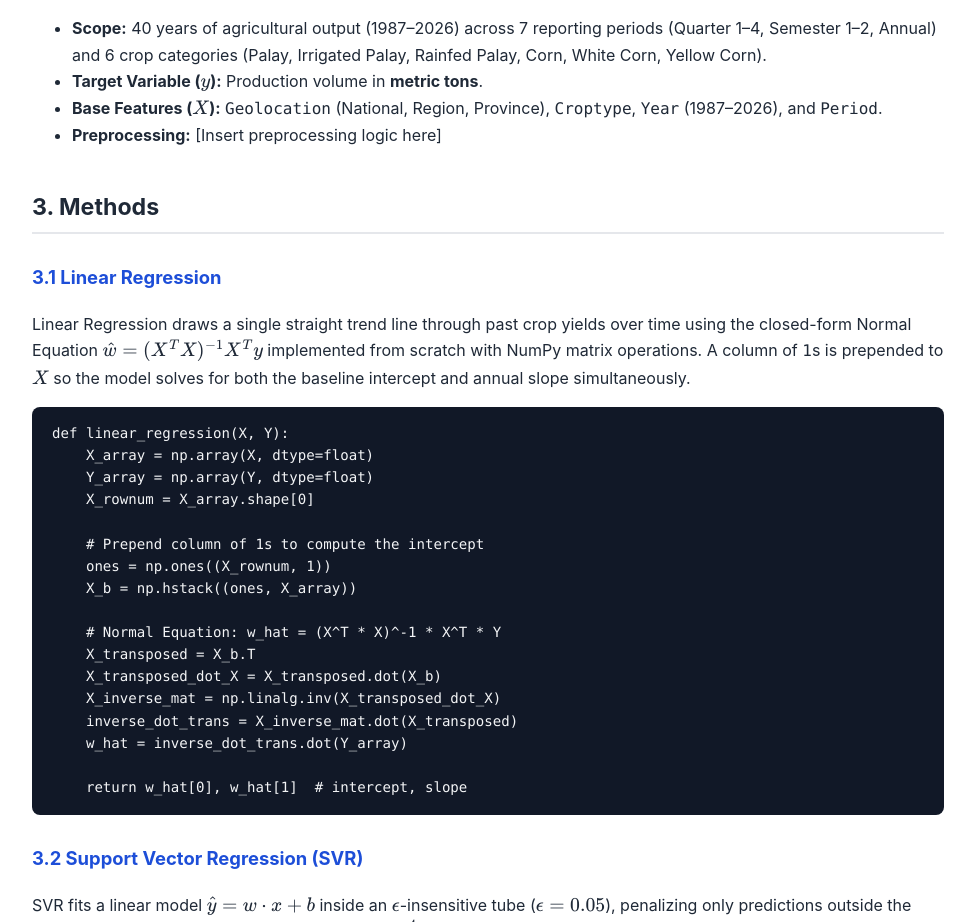
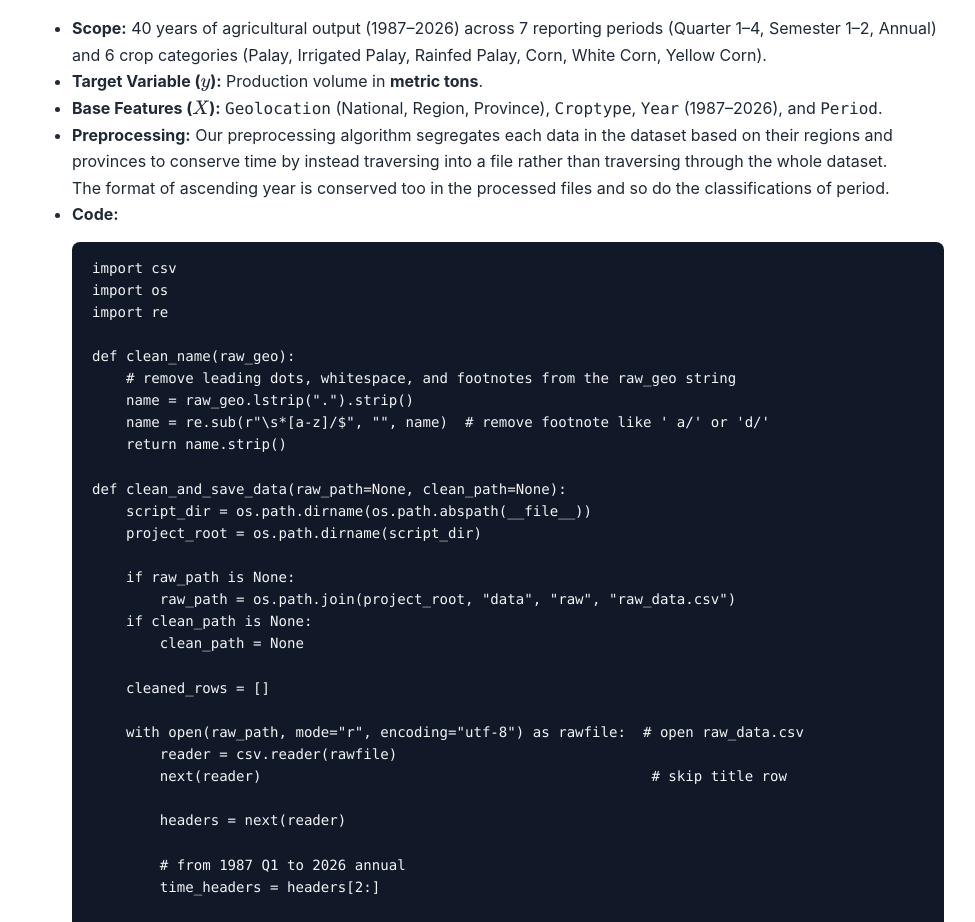
Before and after one commit to mgfortunato-UPLB/CMSC-170-Project--Fortunato-Tuazon-Meru-, a plain HTML site: page index.html in a window 1280 px wide. Shown: the part 1100-2022 px from the top of the page, without its empty margins (152-1127 px from the left). Drawn offline with nearby package versions, Linux system fonts and the light colour scheme.

Commit message:
Added preprocessing code block

```diff
--- a/index.html
+++ b/index.html
@@ -160,7 +160,97 @@
         <li><strong>Scope:</strong> 40 years of agricultural output (1987–2026) across 7 reporting periods (Quarter 1–4, Semester 1–2, Annual) and 6 crop categories (Palay, Irrigated Palay, Rainfed Palay, Corn, White Corn, Yellow Corn).</li>
         <li><strong>Target Variable (\(y\)):</strong> Production volume in <strong>metric tons</strong>.</li>
         <li><strong>Base Features (\(X\)):</strong> <code>Geolocation</code> (National, Region, Province), <code>Croptype</code>, <code>Year</code> (1987–2026), and <code>Period</code>.</li>
-        <li><strong>Preprocessing:</strong> [Insert preprocessing logic here] </li>
+        <li><strong>Preprocessing:</strong> Our preprocessing algorithm segregates each data in the dataset based on their regions and provinces to conserve time by instead traversing into a file rather than traversing through the whole dataset. <br> The format of ascending year is conserved too in the processed files and so do the classifications of period.
+        <li>
+  <strong>Code:</strong>
+  <pre><code>import csv
+import os
+import re
+
+def clean_name(raw_geo):
+    # remove leading dots, whitespace, and footnotes from the raw_geo string
+    name = raw_geo.lstrip(".").strip()
+    name = re.sub(r"\s*[a-z]/$", "", name)  # remove footnote like ' a/' or 'd/'
+    return name.strip()
+
+def clean_and_save_data(raw_path=None, clean_path=None):
+    script_dir = os.path.dirname(os.path.abspath(__file__))
+    project_root = os.path.dirname(script_dir)
+
+    if raw_path is None:
+        raw_path = os.path.join(project_root, "data", "raw", "raw_data.csv")
+    if clean_path is None:
+        clean_path = None
+
+    cleaned_rows = []
+
+    with open(raw_path, mode="r", encoding="utf-8") as rawfile:  # open raw_data.csv
+        reader = csv.reader(rawfile)
+        next(reader)                                              # skip title row
+
+        headers = next(reader)
+
+        # from 1987 Q1 to 2026 annual
+        time_headers = headers[2:]
+
+        for row in reader:
+            if not row:
+                continue
+            croptype = row[0].strip()                             # first col is always croptype
+            raw_geo = row[1]                                      # 2nd is geolocation
+
+            for col_name, val_str in zip(time_headers, row[2:]):
+                val_str = val_str.strip()
+
+                parts = col_name.split(" ", 1)
+                year = int(parts[0])
+                period = parts[1]
+                if val_str == ".." or val_str == "":
+                    production = ""         #Lorenz: changed to blank because 0 says that it produces nothing while in fact they have no records
+                else:
+                    production = float(val_str)
+                cleaned_rows.append([year, period, production])
+
+            #####segregating block of code###################################################################
+            # imagine cleanpath as a pointer for files
+            if raw_geo.startswith("...."):
+                province =  clean_name(raw_geo)                      # was raw_geo.lstrip("."), changed to remove /a, /c, etc.
+                clean_path = os.path.join(project_root,"data","processed","regions",region,province,croptype+".csv")
+
+            elif raw_geo.startswith(".."):
+                region = clean_name(raw_geo)                        # was raw_geo.lstrip(".").strip("d/")
+                clean_path = os.path.join(project_root,"data","processed","regions",region,croptype+".csv")
+
+            else:
+                clean_path = os.path.join(project_root,"data","processed","Philippines",croptype+".csv")
+            ##################################################################################################
+
+            #####appender/writer block of code################################################################
+            if os.path.exists(clean_path):
+                with open(clean_path, mode="a", newline="", encoding="utf-8") as cleanfile:
+                    writer = csv.writer(cleanfile)
+                    writer.writerows(cleaned_rows)
+            else:
+                os.makedirs(os.path.dirname(clean_path), exist_ok=True)
+                with open(clean_path, mode="w", newline="", encoding="utf-8") as cleanfile:
+                    writer = csv.writer(cleanfile)
+                    writer.writerow(["Year", "Period", "Production_Amount"])
+                    writer.writerows(cleaned_rows)
+            ##################################################################################################
+
+            cleaned_rows = [] #back to zero, next row from raw_data.csv
+
+    print("Test test")
+    return cleaned_rows
+
+# ------------------------------
+
+#optimized_dataloader.clean_and_save_data() to call in main
+if __name__ == "__main__":
+    clean_and_save_data()
+</code></pre>
+</li>
+  </li>
       </ul>
     </section>
 
```
